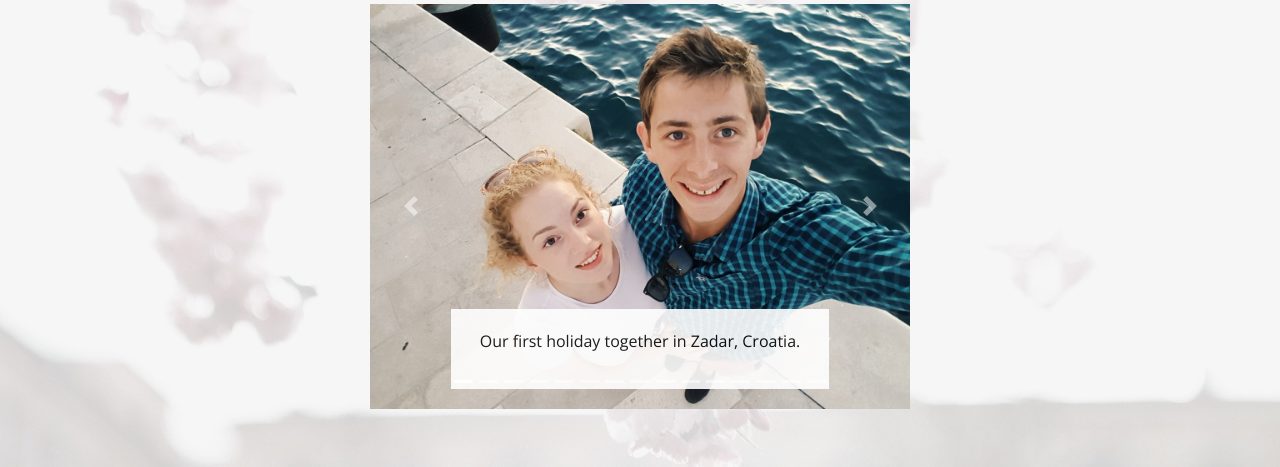
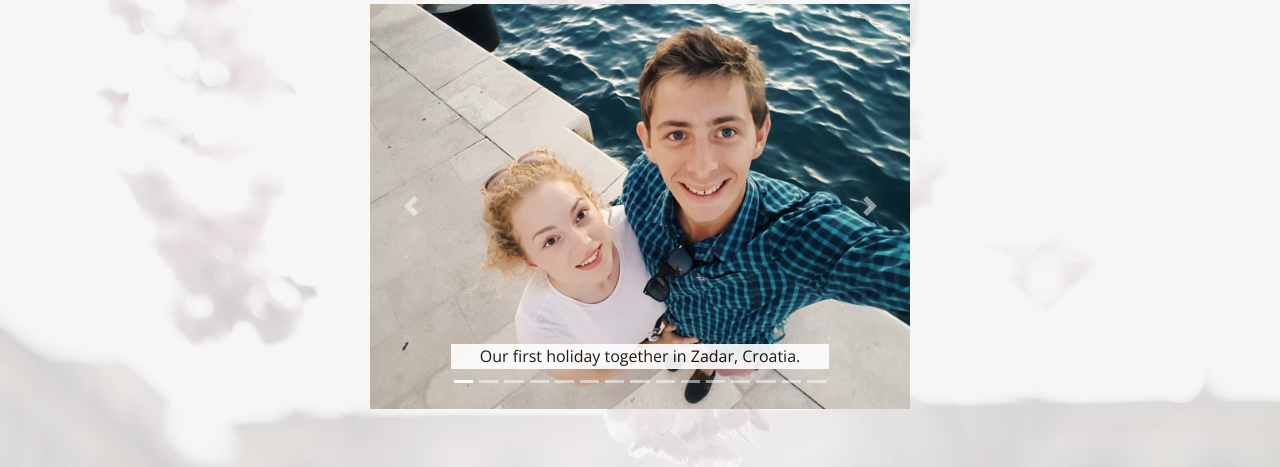
Before and after one commit to Maggie-and-Ollie-Wedding/wedding-website, a Flask app: page /watchthisspace in a window 1280 px wide. Shown: the part 333-800 px from the top of the page. Run offline with Flask 2, Linux system fonts and the light colour scheme; some libraries are stand-ins or nearby versions.

Commit message:
carousel format

```diff
--- a/static/css/stylesheet.css
+++ b/static/css/stylesheet.css
@@ -96,6 +96,10 @@ nav {
 .carousel-caption {
     background-color: white;
     opacity: 90%;
+    padding-top: 0px;
+    padding-bottom: 0px;
+    height: 25px;
+    bottom: 40px;
 }
 ul{
     margin: 0;
```
